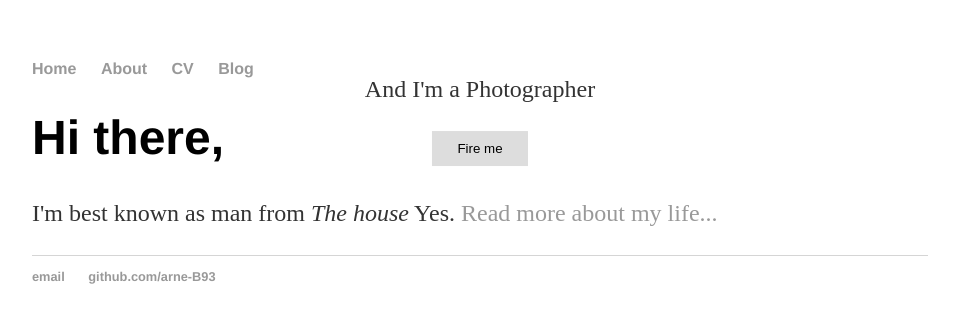
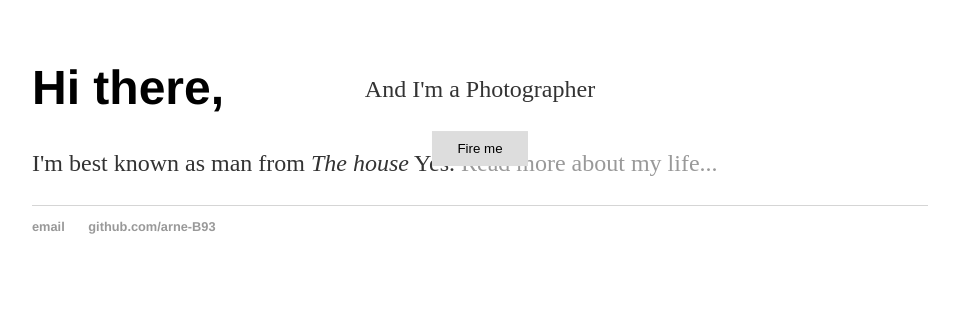
Before and after one commit to Arne-B93/Arne-B93, a Jekyll site: the page built from index.html, in a window 1280 px wide. Shown: the top 323 px of the page, without its empty margins (160-1119 px from the left). Built offline with Jekyll 4.4.1, drawn with Linux system fonts in a browser that asks for light colours; grey boxes are pictures that could not be loaded.

Commit message:
Update default.html

```diff
--- a/_layouts/default.html
+++ b/_layouts/default.html
@@ -14,7 +14,7 @@
 			  </div>
 			</div>
 
-			<nav>
+			<!-- <nav>
 	    		<ul>
 	        		<li><a href="/">Home</a></li>
 		        	<li><a href="/about">About</a></li>
@@ -22,7 +22,7 @@
 	        		<li><a href="/blog">Blog</a></li>
 	    		</ul>
 			</nav>
-			<div class="container">
+			<div class="container">-->
 
 			{{ content }}
 
```
